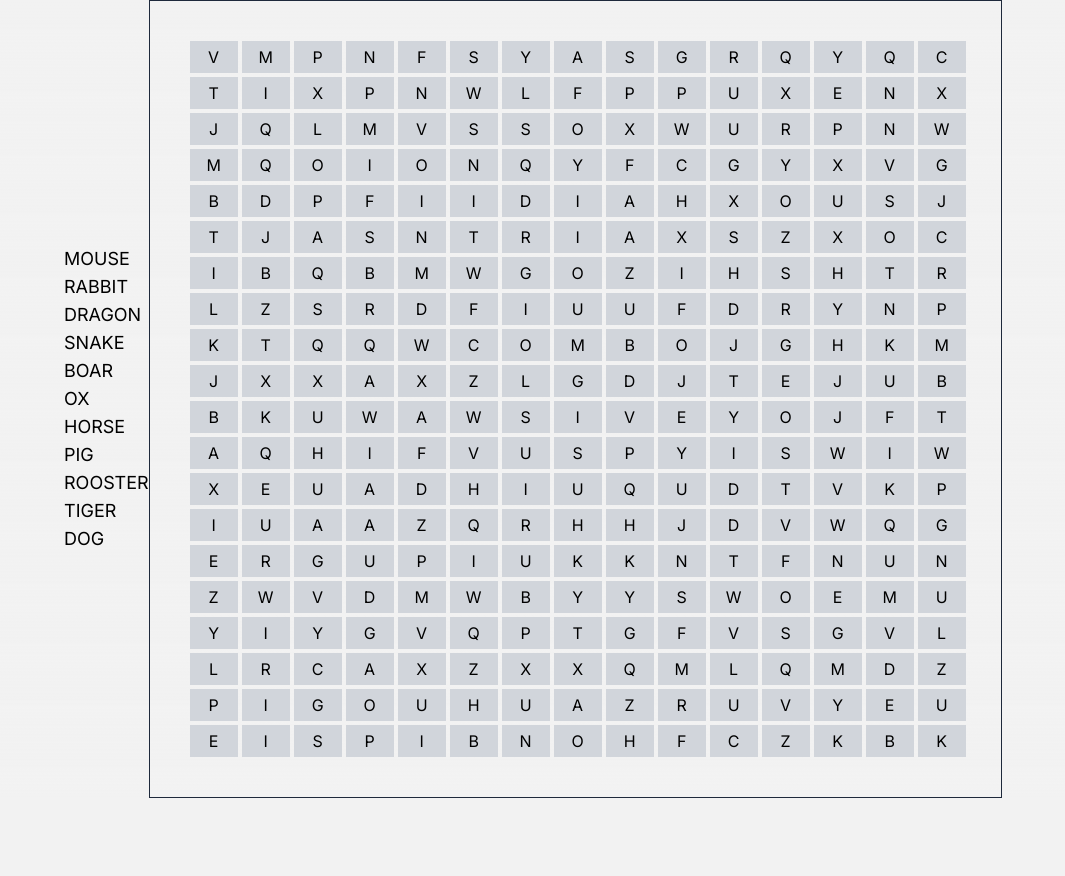
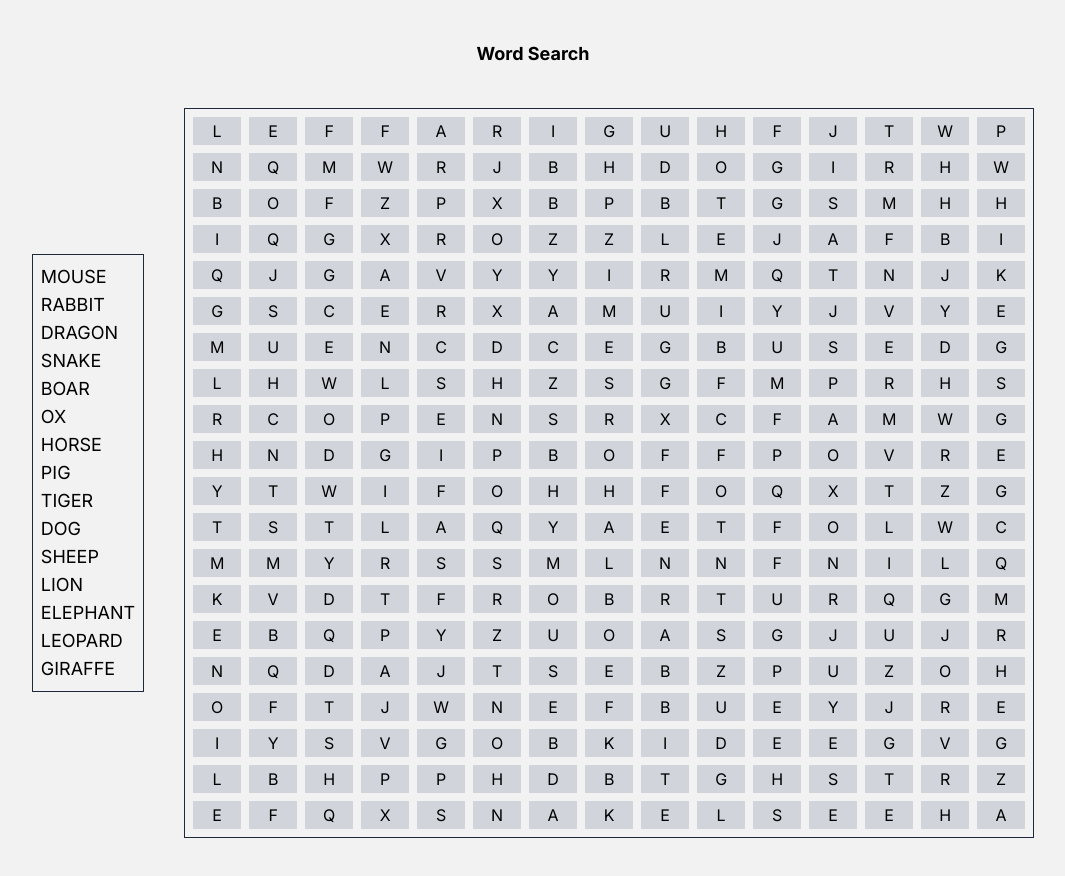
Before and after one commit to kballout/wordsearch-app, a Next.js app: page / in a window 1280 px wide. Shown: the whole page, without its empty margins (107-1172 px from the left). Before the commit the page ends 800 px from the top, so only its background shows below. Built offline with nearby package versions, Linux system fonts and the light colour scheme.

Commit message:
Initial setup

```diff
--- a/app/components/WordSearchGrid.jsx
+++ b/app/components/WordSearchGrid.jsx
@@ -2,12 +2,12 @@ import React from "react";
 
 export default function WordSearchGrid({ listOfLetters, onLetterClick, onMouseEnter, isHighlighted, isComplete }) {
   return (
-    <div className="grid gridStyle gap-1 w-full">
+    <div className="grid gridStyle w-full gap-2">
       {listOfLetters.map((row, rowIndex) =>
         row.map((letter, colIndex) => (
           <div
-            className={`flex items-center justify-center h-8 w-12 cursor-pointer ${
-              isHighlighted(rowIndex, colIndex) ? 'bg-blue-500' : isComplete(rowIndex, colIndex) ? 'bg-green-500' : 'bg-gray-300'
+            className={`flex items-center justify-center h-7 w-12 cursor-pointer ${
+              isHighlighted(rowIndex, colIndex) ? 'bg-blue-500' : isComplete(rowIndex, colIndex) ? 'bg-green-500' : 'hover:bg-gray-200 bg-gray-300'
             }`}
             onClick={() => onLetterClick(rowIndex, colIndex)}
             onMouseEnter={() => onMouseEnter(rowIndex, colIndex)}
--- a/app/page.js
+++ b/app/page.js
@@ -367,8 +367,9 @@ export default function Home() {
       newObj[`${next.rowIndex}-${next.colIndex}`] = 1;
     }
     //check if word exists
-    if (wordsToFind.includes(word)) {
+    if (wordsToFind.find(w => w.word === word)) {
       setCompletedWords(newObj);
+      setWordsToFind([...wordsToFind, {...wordsToFind.find((w) => w.word === word).complete = true}])
     }
     return word;
   };
@@ -389,48 +390,7 @@ export default function Home() {
   }, [isHighlighting]);
 
   useEffect(() => {
-    const letters = [
-      "A",
-      "B",
-      "C",
-      "D",
-      "E",
-      "F",
-      "G",
-      "H",
-      "I",
-      "J",
-      "K",
-      "L",
-      "M",
-      "N",
-      "O",
-      "P",
-      "Q",
-      "R",
-      "S",
-      "T",
-      "U",
-      "V",
-      "W",
-      "X",
-      "Y",
-      "Z",
-    ];
-
-    function generateRandomLetters() {
-      let rand = [];
-      for (let i = 0; i < 20; i++) {
-        let row = [];
-        for (let j = 0; j < 15; j++) {
-          row.push(letters[Math.floor(Math.random() * letters.length)]);
-        }
-        rand.push(row);
-      }
-      return rand;
-    }
-
-    let wordsToFind = [
+    let listOfWords = [
       "MOUSE",
       "RABBIT",
       "DRAGON",
@@ -443,10 +403,27 @@ export default function Home() {
       "TIGER",
       "DOG",
       "SHEEP",
+      "LION",
+      "ELEPHANT",
+      "LEOPARD",
+      "GIRAFFE",
+      "KANGAROO",
+      "CROCODILE",
+      "PENGUIN",
+      "CHEETAH",
+      "GORILLA",
+      "HIPPOPOTAMUS",
+      "RHINOCEROS",
+      "WOLF",
+      "ZEBRA",
+      "BEAR",
+      "EAGLE",
+      "FOX",
+      "DOLPHIN",
+      "PANTHER",
     ];
-    let wordSearch = generateRandomLetters();
-    setWordsToFind(wordsToFind);
-    setRandLetters(placeWordsInGrid(wordsToFind, wordSearch));
+
+    setRandLetters(placeWordsInGrid(listOfWords, 20, 15));
     setLoading(false);
   }, []);
 
@@ -475,9 +452,14 @@ export default function Home() {
     return false; // Word goes out of the grid
   }
 
-  function placeWordsInGrid(words, grid) {
-    const numRows = grid.length;
-    const numCols = grid[0].length;
+  function generateRandomLetter() {
+    const alphabet = "ABCDEFGHIJKLMNOPQRSTUVWXYZ";
+    return alphabet[Math.floor(Math.random() * alphabet.length)];
+  }
+
+  function placeWordsInGrid(words, numRows, numCols) {
+    let wordsPlaced = [];
+    const grid = Array.from({ length: numRows }, () => Array(numCols).fill(""));
     const directions = [
       [-1, 0], // Up
       [1, 0], // Down
@@ -494,12 +476,9 @@ export default function Home() {
         directions[Math.floor(Math.random() * directions.length)];
       let startRow, startCol;
       let attempts = 0;
+      let placed = false;
 
-      while (attempts < 100) {
-        if (attempts === 99) {
-          let newWords = words.filter((w) => w !== word)
-          setWordsToFind(newWords);
-        }
+      while (attempts < 50 && wordsPlaced.length !== 15) {
         startRow = Math.floor(Math.random() * numRows);
         startCol = Math.floor(Math.random() * numCols);
 
@@ -510,13 +489,24 @@ export default function Home() {
           for (let i = 0; i < word.length; i++) {
             const row = startRow + i * direction[0];
             const col = startCol + i * direction[1];
-            console.log(`${word} at ${row}, ${col}`);
+            // console.log(`${word} at ${row}, ${col}`);
             grid[row][col] = word[i];
           }
+          wordsPlaced.push({word: word, complete: false});
+          placed = true;
           break;
         }
+        attempts++;
+      }
+    }
+    setWordsToFind(wordsPlaced);
 
-        attempts++;
+    // Fill remaining empty cells with random letters
+    for (let row = 0; row < numRows; row++) {
+      for (let col = 0; col < numCols; col++) {
+        if (grid[row][col] === "") {
+          grid[row][col] = generateRandomLetter();
+        }
       }
     }
 
@@ -527,15 +517,17 @@ export default function Home() {
     return <div>loading</div>;
   } else {
     return (
-      <div className="flex justify-center items-center">
-        <div>
-          {wordsToFind.map((word) => (
-            <div key={word}>
-              <p className="text-lg">{word}</p>
+      <div  className="flex flex-col items-center mt-10">
+      <h1 className="text-lg font-bold">Word Search</h1>
+      <div className="flex justify-center items-center gap-10">
+        <div className="border-slate-800 border p-2">
+          {wordsToFind.map((word, index) => (
+            <div key={index}>
+              <p className={`text-lg ${word.complete && 'line-through'}`}>{word.word}</p>
             </div>
           ))}
         </div>
-        <div className=" border-slate-800 border w-4/6 p-10">
+        <div className="border-slate-800 border my-10 p-2">
           {/* <h1>Word Search Game</h1> */}
           <WordSearchGrid
             isHighlighted={checkIfHighlighted}
@@ -546,6 +538,7 @@ export default function Home() {
           />
         </div>
       </div>
+      </div>
     );
   }
 }
```
